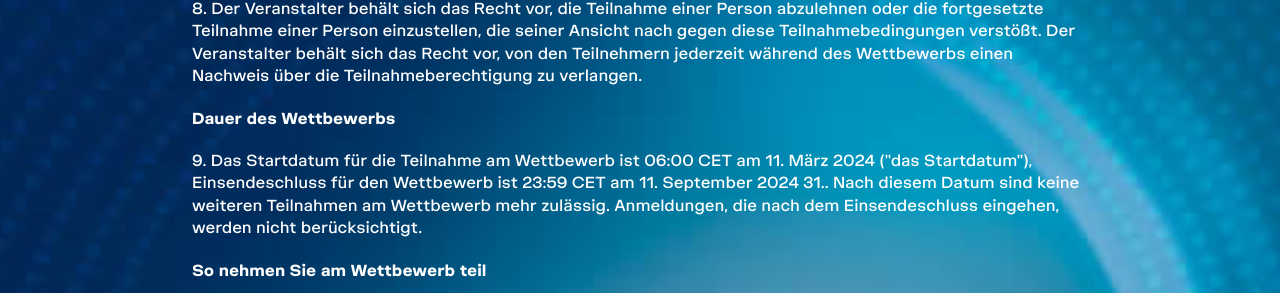
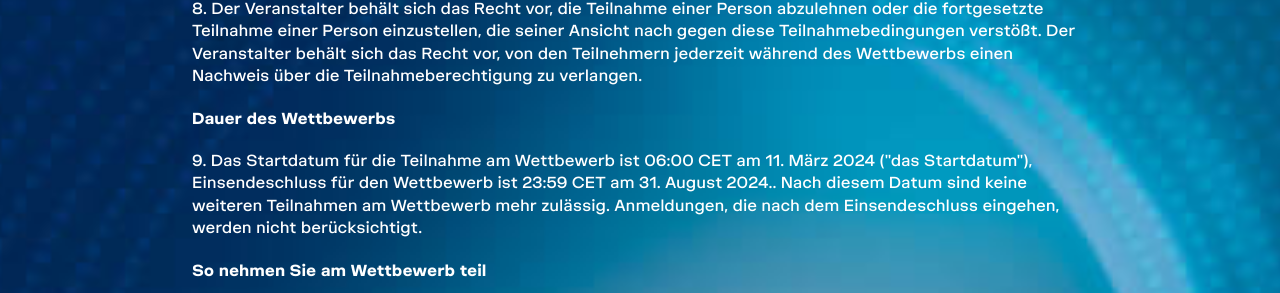
Before and after one commit to mcmiro/luckystrike-bbdo, a Next.js app: page /teilnahmebedingungen in a window 1280 px wide. Shown: the part 996-1289 px from the top of the page. Built offline with nearby package versions, Linux system fonts and the light colour scheme.

Commit message:
update: teilnahme copy

```diff
--- a/app/teilnahmebedingungen/page.tsx
+++ b/app/teilnahmebedingungen/page.tsx
@@ -78,10 +78,10 @@ export default function Home() {
             <Typography variant="md" className="pt-[20px]">
               9. Das Startdatum für die Teilnahme am Wettbewerb ist 06:00 CET am
               11. März 2024 (&quot;das Startdatum&quot;), Einsendeschluss für
-              den Wettbewerb ist 23:59 CET am 11. September 2024 31.. Nach
-              diesem Datum sind keine weiteren Teilnahmen am Wettbewerb mehr
-              zulässig. Anmeldungen, die nach dem Einsendeschluss eingehen,
-              werden nicht berücksichtigt.
+              den Wettbewerb ist 23:59 CET am 31. August 2024.. Nach diesem
+              Datum sind keine weiteren Teilnahmen am Wettbewerb mehr zulässig.
+              Anmeldungen, die nach dem Einsendeschluss eingehen, werden nicht
+              berücksichtigt.
             </Typography>
             <Typography variant="md" weight="bold" className="pt-[20px]">
               So nehmen Sie am Wettbewerb teil
```
